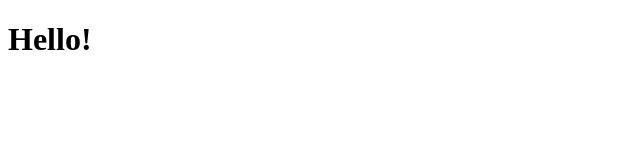
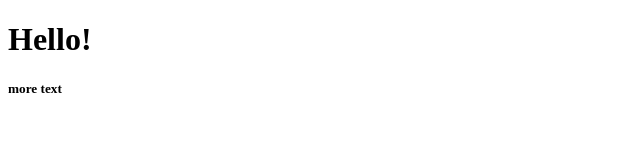
Before and after one commit to wincorp/gitStart, a plain HTML site: page index.html in a window 1280 px wide. Shown: the full height of the page, 0-640 px from the left. Drawn offline with Linux system fonts and the light colour scheme.

Commit message:
commit two

```diff
--- a/index.html
+++ b/index.html
@@ -8,5 +8,6 @@
 </head>
 <body>
     <h1>Hello!</h1>
+    <h5>more text</h5>
 </body>
 </html>
```
